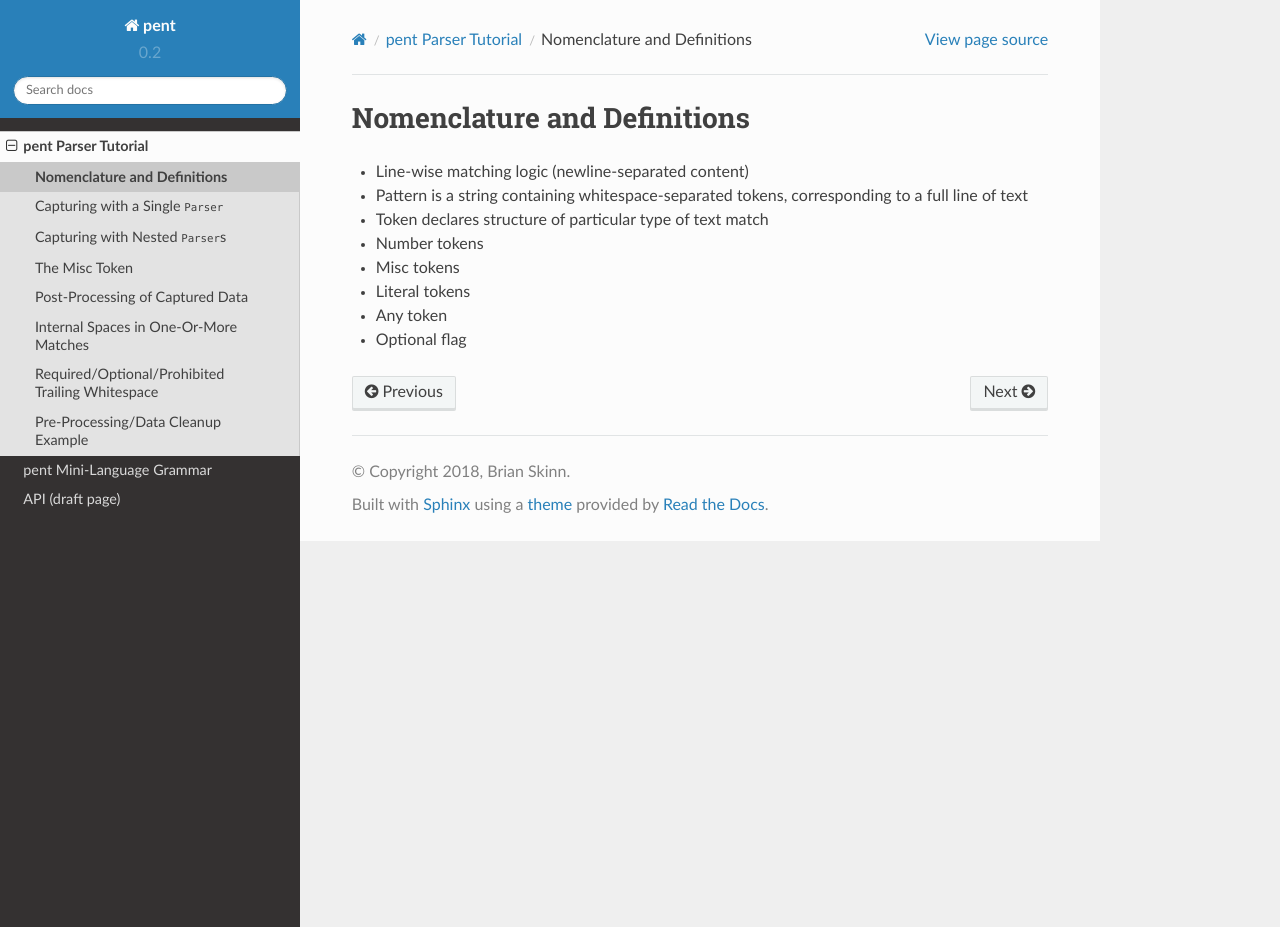
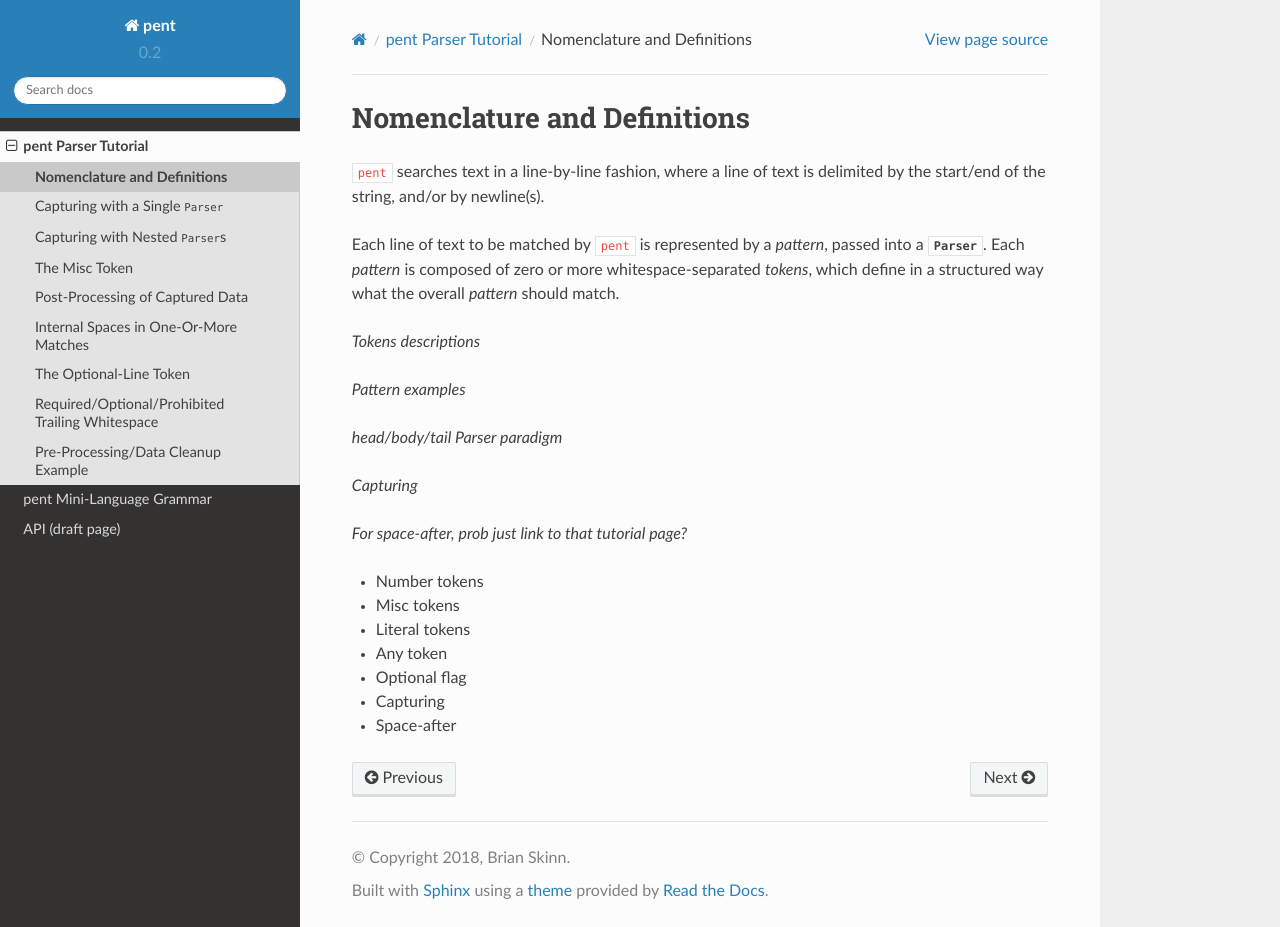
Before and after one commit to bskinn/pent, a Sphinx documentation site: the page built from doc/source/tutorial/definitions.rst, in a window 1280 px wide and 927 px high. Built offline with Sphinx 7.4.7 and the Read the Docs theme 2.0.0, drawn with Linux system fonts in a browser that asks for light colours.

Commit message:
Partial work on definitions.rst
Probably going to be multiple drafts, getting the structure right.

```diff
--- a/doc/source/tutorial.rst
+++ b/doc/source/tutorial.rst
@@ -28,5 +28,6 @@ specifics of the grammar of the tokens used herein, see the
     tutorial/misc
     tutorial/post_process
     tutorial/internal_spaces
+    tutorial/optional_line
     tutorial/space_after
     tutorial/data_cleanup
--- a/doc/source/tutorial/definitions.rst
+++ b/doc/source/tutorial/definitions.rst
@@ -3,12 +3,32 @@
 Nomenclature and Definitions
 ============================
 
-- Line-wise matching logic (newline-separated content)
-- Pattern is a string containing whitespace-separated tokens,
-  corresponding to a full line of text
-- Token declares structure of particular type of text match
+``pent`` searches text in a line-by-line fashion,
+where a line of text is delimited by the start/end
+of the string, and/or by newline(s).
+
+Each line of text to be matched by ``pent`` is represented
+by a *pattern*, passed into a |Parser|.
+Each *pattern* is composed of zero or more whitespace-separated *tokens*,
+which define in a structured way what the overall *pattern* should match.
+
+
+*Tokens descriptions*
+
+*Pattern examples*
+
+
+*head/body/tail Parser paradigm*
+
+*Capturing*
+
+*For space-after, prob just link to that tutorial page?*
+
+
 - Number tokens
 - Misc tokens
 - Literal tokens
 - Any token
 - Optional flag
+- Capturing
+- Space-after
```
Also changed, not shown: doc/source/tutorial/optional_line.rst (added, +10 -0 lines).
